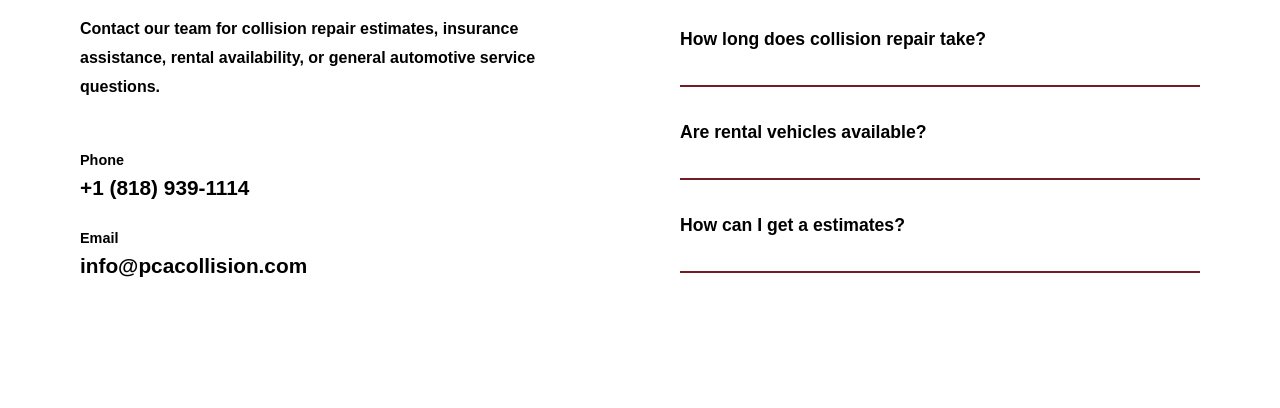
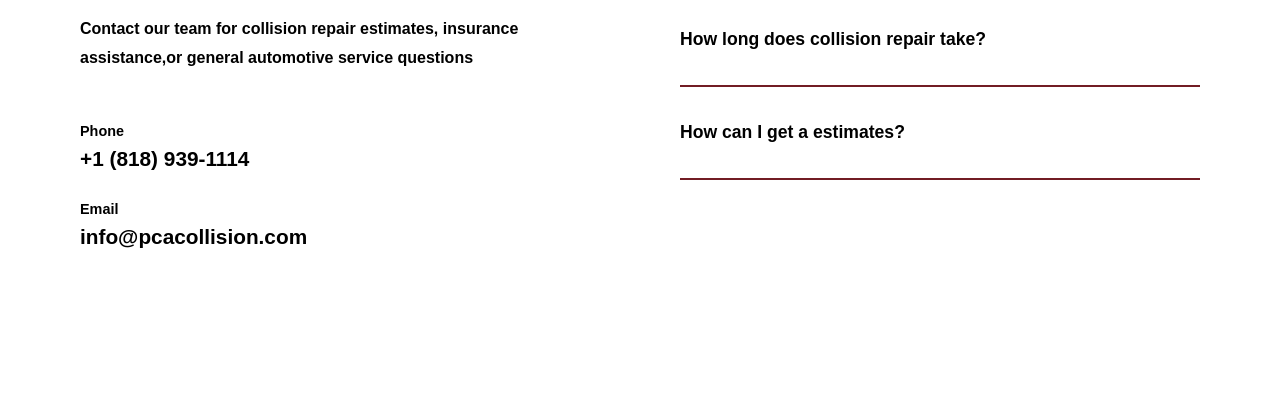
Before and after one commit to Dvgil/PatriciosCompleteAutoCare, a plain HTML site: page PatriciosCompleteAutoCare/src/contact.html in a window 1280 px wide. Shown: the part 392-800 px from the top of the page. Drawn offline with Linux system fonts and the light colour scheme.

Commit message:
updating rental status

```diff
--- a/PatriciosCompleteAutoCare/src/contact.html
+++ b/PatriciosCompleteAutoCare/src/contact.html
@@ -3,7 +3,7 @@
 <head>
     <meta charset="UTF-8">
     <meta name="viewport" content="width=device-width, initial-scale=1.0">
-    <title>Contact</title>
+    <title>Patricios Complete Auto Care|Contact</title>
     <link rel="icon" type="images/favicon" href="/assets/images/Group 719.svg" sizes="180x180">
     <link rel="stylesheet" href="/assets/css/style.css">
     <link rel="preconnect" href="https://fonts.googleapis.com">
@@ -74,8 +74,8 @@
     </h2>
 
     <p class="contact-description">
-      Contact our team for collision repair estimates, insurance assistance,
-      rental availability, or general automotive service questions.
+      Contact our team for collision repair estimates, insurance assistance,or general automotive service questions
+      <!-- rental availability, . -->
     </p>
 
     <!-- PHONE -->
@@ -135,7 +135,7 @@
       </div>
     </div>
 
-    <div class="faq-item">
+    <!-- <div class="faq-item">
       <button class="faq-question">
         Are rental vehicles available?
       </button>
@@ -146,7 +146,7 @@
           being repaired.Check our <a href="/src/rental.html">Rental</a> page for more information
         </p>
       </div>
-    </div>
+    </div> -->
     <div class="faq-item">
       <button class="faq-question">
         How can I get a estimates?
```
Also changed, not shown: PatriciosCompleteAutoCare/src/about.html (+1 -1 lines), PatriciosCompleteAutoCare/src/location.html (+1 -1 lines), PatriciosCompleteAutoCare/src/services.html (+5 -5 lines).
